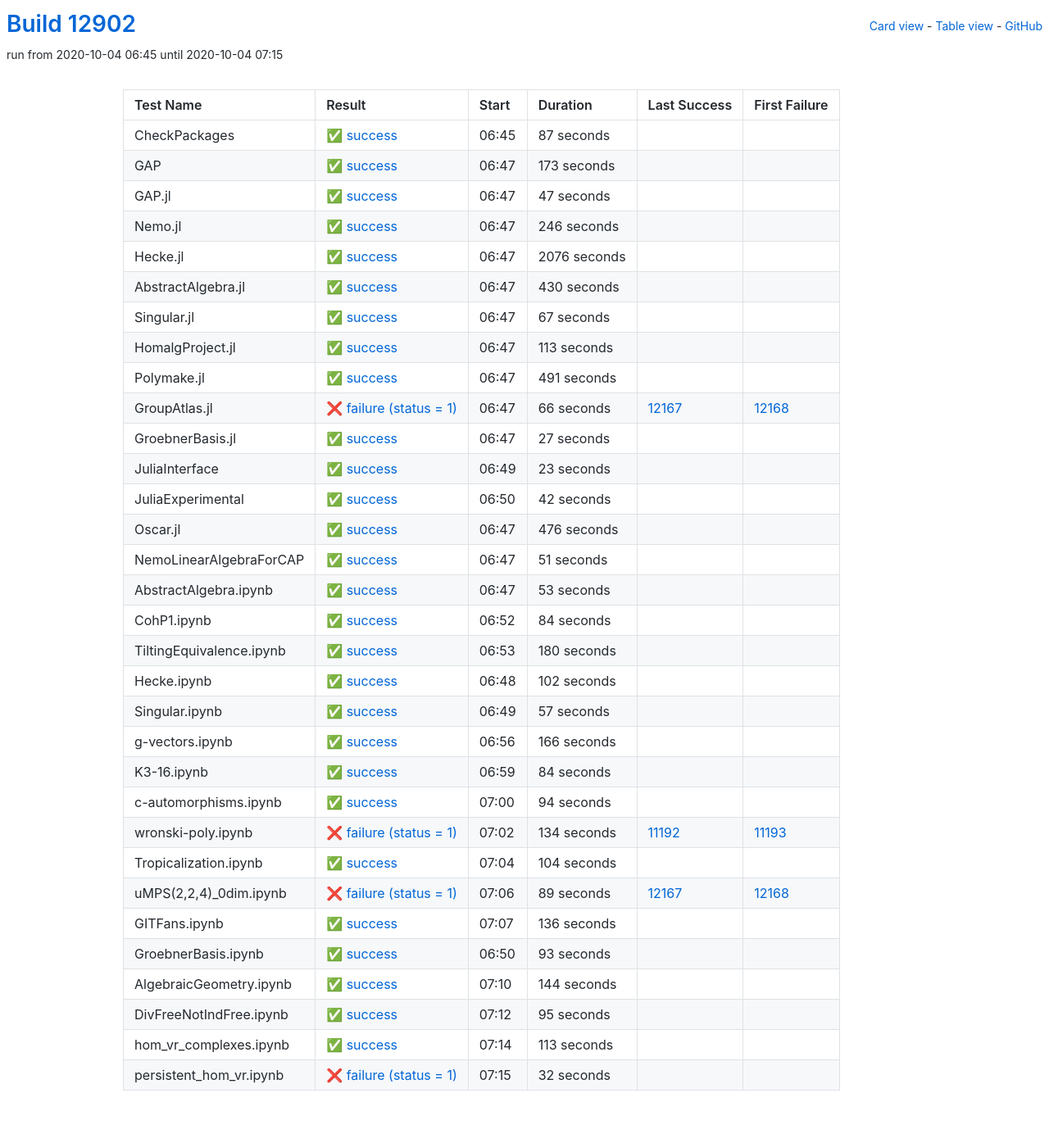
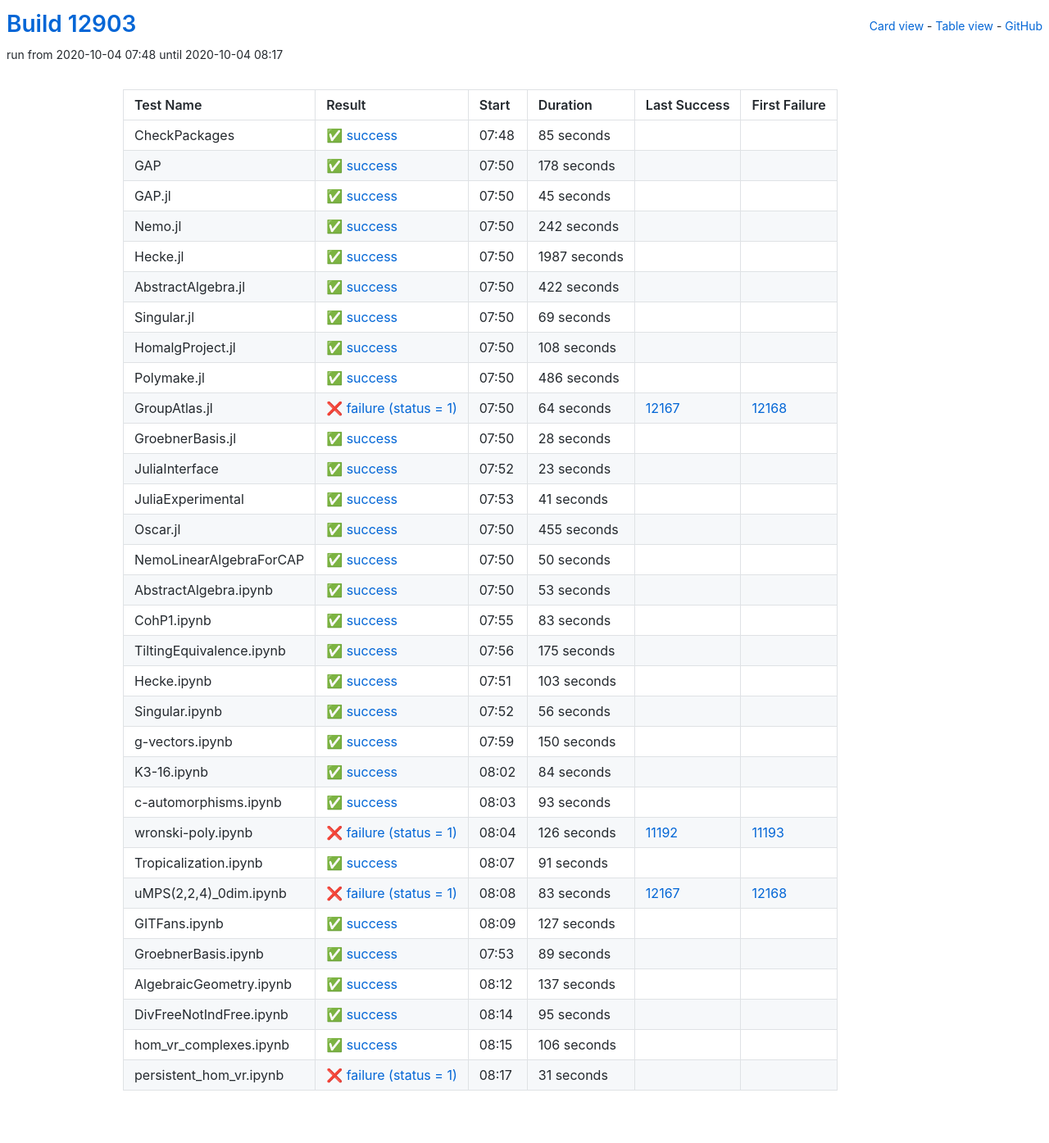
Before and after one commit to oscar-system/oscar-ci-status, a Jekyll site: the page built from table.html, in a window 1280 px wide. Shown: the whole page at 82% size. Built offline with Jekyll 4.4.1, drawn with Linux system fonts in a browser that asks for light colours.

Commit message:
Build #12903

```diff
--- a/_data/ci.yml
+++ b/_data/ci.yml
@@ -1,6 +1,6 @@
 ---
-build: 12902
-build_url: https://oscarci.mathematik.uni-kl.de/job/oscar/12902/
+build: 12903
+build_url: https://oscarci.mathematik.uni-kl.de/job/oscar/12903/
 job: oscar
 organization: oscar-system
 repo: oscar-ci-status
@@ -8,140 +8,140 @@
 tests:
 - name: CheckPackages
   id: checkpackages
-  log: https://oscarci.mathematik.uni-kl.de/job/oscar/12902/artifact/logs/build-12902/CheckPackages.log
-  start: 2020-10-04 06:45
+  log: https://oscarci.mathematik.uni-kl.de/job/oscar/12903/artifact/logs/build-12903/CheckPackages.log
+  start: 2020-10-04 07:48
   success: true
   exitcode: 0
   status: success
-  duration: 87
+  duration: 85
   last_success: false
   last_success_url:
   first_failure: false
   first_failure_url:
 - name: GAP
   id: gap
-  log: https://oscarci.mathematik.uni-kl.de/job/oscar/12902/artifact/logs/build-12902/GAP.log
-  start: 2020-10-04 06:47
+  log: https://oscarci.mathematik.uni-kl.de/job/oscar/12903/artifact/logs/build-12903/GAP.log
+  start: 2020-10-04 07:50
   success: true
   exitcode: 0
   status: success
-  duration: 173
+  duration: 178
   last_success: false
   last_success_url:
   first_failure: false
   first_failure_url:
 - name: GAP.jl
   id: gap-jl
-  log: https://oscarci.mathematik.uni-kl.de/job/oscar/12902/artifact/logs/build-12902/GAP.jl.log
-  start: 2020-10-04 06:47
+  log: https://oscarci.mathematik.uni-kl.de/job/oscar/12903/artifact/logs/build-12903/GAP.jl.log
+  start: 2020-10-04 07:50
   success: true
   exitcode: 0
   status: success
-  duration: 47
+  duration: 45
   last_success: false
   last_success_url:
   first_failure: false
   first_failure_url:
 - name: Nemo.jl
   id: nemo-jl
-  log: https://oscarci.mathematik.uni-kl.de/job/oscar/12902/artifact/logs/build-12902/Nemo.jl.log
-  start: 2020-10-04 06:47
+  log: https://oscarci.mathematik.uni-kl.de/job/oscar/12903/artifact/logs/build-12903/Nemo.jl.log
+  start: 2020-10-04 07:50
   success: true
   exitcode: 0
   status: success
-  duration: 246
+  duration: 242
   last_success: false
   last_success_url:
   first_failure: false
   first_failure_url:
 - name: Hecke.jl
   id: hecke-jl
-  log: https://oscarci.mathematik.uni-kl.de/job/oscar/12902/artifact/logs/build-12902/Hecke.jl.log
-  start: 2020-10-04 06:47
+  log: https://oscarci.mathematik.uni-kl.de/job/oscar/12903/artifact/logs/build-12903/Hecke.jl.log
+  start: 2020-10-04 07:50
   success: true
   exitcode: 0
   status: success
-  duration: 2076
+  duration: 1987
   last_success: false
   last_success_url:
   first_failure: false
   first_failure_url:
 - name: AbstractAlgebra.jl
   id: abstractalgebra-jl
-  log: https://oscarci.mathematik.uni-kl.de/job/oscar/12902/artifact/logs/build-12902/AbstractAlgebra.jl.log
-  start: 2020-10-04 06:47
+  log: https://oscarci.mathematik.uni-kl.de/job/oscar/12903/artifact/logs/build-12903/AbstractAlgebra.jl.log
+  start: 2020-10-04 07:50
   success: true
   exitcode: 0
   status: success
-  duration: 430
+  duration: 422
   last_success: false
   last_success_url:
   first_failure: false
   first_failure_url:
 - name: Singular.jl
   id: singular-jl
-  log: https://oscarci.mathematik.uni-kl.de/job/oscar/12902/artifact/logs/build-12902/Singular.jl.log
-  start: 2020-10-04 06:47
+  log: https://oscarci.mathematik.uni-kl.de/job/oscar/12903/artifact/logs/build-12903/Singular.jl.log
+  start: 2020-10-04 07:50
   success: true
   exitcode: 0
   status: success
-  duration: 67
+  duration: 69
   last_success: false
   last_success_url:
   first_failure: false
   first_failure_url:
 - name: HomalgProject.jl
   id: homalgproject-jl
-  log: https://oscarci.mathematik.uni-kl.de/job/oscar/12902/artifact/logs/build-12902/HomalgProject.jl.log
-  start: 2020-10-04 06:47
+  log: https://oscarci.mathematik.uni-kl.de/job/oscar/12903/artifact/logs/build-12903/HomalgProject.jl.log
+  start: 2020-10-04 07:50
   success: true
   exitcode: 0
   status: success
-  duration: 113
+  duration: 108
   last_success: false
   last_success_url:
   first_failure: false
   first_failure_url:
 - name: Polymake.jl
   id: polymake-jl
-  log: https://oscarci.mathematik.uni-kl.de/job/oscar/12902/artifact/logs/build-12902/Polymake.jl.log
-  start: 2020-10-04 06:47
+  log: https://oscarci.mathematik.uni-kl.de/job/oscar/12903/artifact/logs/build-12903/Polymake.jl.log
+  start: 2020-10-04 07:50
   success: true
   exitcode: 0
   status: success
-  duration: 491
+  duration: 486
   last_success: false
   last_success_url:
   first_failure: false
   first_failure_url:
 - name: GroupAtlas.jl
   id: groupatlas-jl
-  log: https://oscarci.mathematik.uni-kl.de/job/oscar/12902/artifact/logs/build-12902/GroupAtlas.jl.log
-  start: 2020-10-04 06:47
+  log: https://oscarci.mathematik.uni-kl.de/job/oscar/12903/artifact/logs/build-12903/GroupAtlas.jl.log
+  start: 2020-10-04 07:50
   success: false
   exitcode: 1
   status: failure
-  duration: 66
+  duration: 64
   last_success: 12167
   last_success_url: https://oscarci.mathematik.uni-kl.de/job/oscar/12167/
   first_failure: 12168
   first_failure_url: https://oscarci.mathematik.uni-kl.de/job/oscar/12168/
 - name: GroebnerBasis.jl
   id: groebnerbasis-jl
-  log: https://oscarci.mathematik.uni-kl.de/job/oscar/12902/artifact/logs/build-12902/GroebnerBasis.jl.log
-  start: 2020-10-04 06:47
+  log: https://oscarci.mathematik.uni-kl.de/job/oscar/12903/artifact/logs/build-12903/GroebnerBasis.jl.log
+  start: 2020-10-04 07:50
   success: true
   exitcode: 0
   status: success
-  duration: 27
+  duration: 28
   last_success: false
   last_success_url:
   first_failure: false
   first_failure_url:
 - name: JuliaInterface
   id: juliainterface
-  log: https://oscarci.mathematik.uni-kl.de/job/oscar/12902/artifact/logs/build-12902/JuliaInterface.log
-  start: 2020-10-04 06:49
+  log: https://oscarci.mathematik.uni-kl.de/job/oscar/12903/artifact/logs/build-12903/JuliaInterface.log
+  start: 2020-10-04 07:52
   success: true
   exitcode: 0
   status: success
@@ -152,44 +152,44 @@
   first_failure_url:
 - name: JuliaExperimental
   id: juliaexperimental
-  log: https://oscarci.mathematik.uni-kl.de/job/oscar/12902/artifact/logs/build-12902/JuliaExperimental.log
-  start: 2020-10-04 06:50
+  log: https://oscarci.mathematik.uni-kl.de/job/oscar/12903/artifact/logs/build-12903/JuliaExperimental.log
+  start: 2020-10-04 07:53
   success: true
   exitcode: 0
   status: success
-  duration: 42
+  duration: 41
   last_success: false
   last_success_url:
   first_failure: false
   first_failure_url:
 - name: Oscar.jl
   id: oscar-jl
-  log: https://oscarci.mathematik.uni-kl.de/job/oscar/12902/artifact/logs/build-12902/Oscar.jl.log
-  start: 2020-10-04 06:47
+  log: https://oscarci.mathematik.uni-kl.de/job/oscar/12903/artifact/logs/build-12903/Oscar.jl.log
+  start: 2020-10-04 07:50
   success: true
   exitcode: 0
   status: success
-  duration: 476
+  duration: 455
   last_success: false
   last_success_url:
   first_failure: false
   first_failure_url:
 - name: NemoLinearAlgebraForCAP
   id: nemolinearalgebraforcap
-  log: https://oscarci.mathematik.uni-kl.de/job/oscar/12902/artifact/logs/build-12902/NemoLinearAlgebraForCAP.log
-  start: 2020-10-04 06:47
+  log: https://oscarci.mathematik.uni-kl.de/job/oscar/12903/artifact/logs/build-12903/NemoLinearAlgebraForCAP.log
+  start: 2020-10-04 07:50
   success: true
   exitcode: 0
   status: success
-  duration: 51
+  duration: 50
   last_success: false
   last_success_url:
   first_failure: false
   first_failure_url:
 - name: AbstractAlgebra.ipynb
   id: abstractalgebra-ipynb
-  log: https://oscarci.mathematik.uni-kl.de/job/oscar/12902/artifact/logs/build-12902/AbstractAlgebra.ipynb.log
-  start: 2020-10-04 06:47
+  log: https://oscarci.mathematik.uni-kl.de/job/oscar/12903/artifact/logs/build-12903/AbstractAlgebra.ipynb.log
+  start: 2020-10-04 07:50
   success: true
   exitcode: 0
   status: success
@@ -200,68 +200,68 @@
   first_failure_url:
 - name: CohP1.ipynb
   id: cohp1-ipynb
-  log: https://oscarci.mathematik.uni-kl.de/job/oscar/12902/artifact/logs/build-12902/CohP1.ipynb.log
-  start: 2020-10-04 06:52
+  log: https://oscarci.mathematik.uni-kl.de/job/oscar/12903/artifact/logs/build-12903/CohP1.ipynb.log
+  start: 2020-10-04 07:55
   success: true
   exitcode: 0
   status: success
-  duration: 84
+  duration: 83
   last_success: false
   last_success_url:
   first_failure: false
   first_failure_url:
 - name: TiltingEquivalence.ipynb
   id: tiltingequivalence-ipynb
-  log: https://oscarci.mathematik.uni-kl.de/job/oscar/12902/artifact/logs/build-12902/TiltingEquivalence.ipynb.log
-  start: 2020-10-04 06:53
+  log: https://oscarci.mathematik.uni-kl.de/job/oscar/12903/artifact/logs/build-12903/TiltingEquivalence.ipynb.log
+  start: 2020-10-04 07:56
   success: true
   exitcode: 0
   status: success
-  duration: 180
+  duration: 175
   last_success: false
   last_success_url:
   first_failure: false
   first_failure_url:
 - name: Hecke.ipynb
   id: hecke-ipynb
-  log: https://oscarci.mathematik.uni-kl.de/job/oscar/12902/artifact/logs/build-12902/Hecke.ipynb.log
-  start: 2020-10-04 06:48
+  log: https://oscarci.mathematik.uni-kl.de/job/oscar/12903/artifact/logs/build-12903/Hecke.ipynb.log
+  start: 2020-10-04 07:51
   success: true
   exitcode: 0
   status: success
-  duration: 102
+  duration: 103
   last_success: false
   last_success_url:
   first_failure: false
   first_failure_url:
 - name: Singular.ipynb
   id: singular-ipynb
-  log: https://oscarci.mathematik.uni-kl.de/job/oscar/12902/artifact/logs/build-12902/Singular.ipynb.log
-  start: 2020-10-04 06:49
+  log: https://oscarci.mathematik.uni-kl.de/job/oscar/12903/artifact/logs/build-12903/Singular.ipynb.log
+  start: 2020-10-04 07:52
   success: true
   exitcode: 0
   status: success
-  duration: 57
+  duration: 56
   last_success: false
   last_success_url:
   first_failure: false
   first_failure_url:
 - name: g-vectors.ipynb
   id: g-vectors-ipynb
-  log: https://oscarci.mathematik.uni-kl.de/job/oscar/12902/artifact/logs/build-12902/g-vectors.ipynb.log
-  start: 2020-10-04 06:56
+  log: https://oscarci.mathematik.uni-kl.de/job/oscar/12903/artifact/logs/build-12903/g-vectors.ipynb.log
+  start: 2020-10-04 07:59
   success: true
   exitcode: 0
   status: success
-  duration: 166
+  duration: 150
   last_success: false
   last_success_url:
   first_failure: false
   first_failure_url:
 - name: K3-16.ipynb
   id: k3-16-ipynb
-  log: https://oscarci.mathematik.uni-kl.de/job/oscar/12902/artifact/logs/build-12902/K3-16.ipynb.log
-  start: 2020-10-04 06:59
+  log: https://oscarci.mathematik.uni-kl.de/job/oscar/12903/artifact/logs/build-12903/K3-16.ipynb.log
+  start: 2020-10-04 08:02
   success: true
   exitcode: 0
   status: success
@@ -272,68 +272,8 @@
   first_failure_url:
 - name: c-automorphisms.ipynb
   id: c-automorphisms-ipynb
-  log: https://oscarci.mathematik.uni-kl.de/job/oscar/12902/artifact/logs/build-12902/c-automorphisms.ipynb.log
-  start: 2020-10-04 07:00
-  success: true
-  exitcode: 0
-  status: success
-  duration: 94
-  last_success: false
-  last_success_url:
-  first_failure: false
-  first_failure_url:
-- name: wronski-poly.ipynb
-  id: wronski-poly-ipynb
-  log: https://oscarci.mathematik.uni-kl.de/job/oscar/12902/artifact/logs/build-12902/wronski-poly.ipynb.log
-  start: 2020-10-04 07:02
-  success: false
-  exitcode: 1
-  status: failure
-  duration: 134
-  last_success: 11192
-  last_success_url: https://oscarci.mathematik.uni-kl.de/job/oscar/11192/
-  first_failure: 11193
-  first_failure_url: https://oscarci.mathematik.uni-kl.de/job/oscar/11193/
-- name: Tropicalization.ipynb
-  id: tropicalization-ipynb
-  log: https://oscarci.mathematik.uni-kl.de/job/oscar/12902/artifact/logs/build-12902/Tropicalization.ipynb.log
-  start: 2020-10-04 07:04
-  success: true
-  exitcode: 0
-  status: success
-  duration: 104
-  last_success: false
-  last_success_url:
-  first_failure: false
-  first_failure_url:
-- name: uMPS(2,2,4)_0dim.ipynb
-  id: umps-2-2-4-0dim-ipynb
-  log: https://oscarci.mathematik.uni-kl.de/job/oscar/12902/artifact/logs/build-12902/uMPS-2-2-4-_0dim.ipynb.log
-  start: 2020-10-04 07:06
-  success: false
-  exitcode: 1
-  status: failure
-  duration: 89
-  last_success: 12167
-  last_success_url: https://oscarci.mathematik.uni-kl.de/job/oscar/12167/
-  first_failure: 12168
-  first_failure_url: https://oscarci.mathematik.uni-kl.de/job/oscar/12168/
-- name: GITFans.ipynb
-  id: gitfans-ipynb
-  log: https://oscarci.mathematik.uni-kl.de/job/oscar/12902/artifact/logs/build-12902/GITFans.ipynb.log
-  start: 2020-10-04 07:07
-  success: true
-  exitcode: 0
-  status: success
-  duration: 136
-  last_success: false
-  last_success_url:
-  first_failure: false
-  first_failure_url:
-- name: GroebnerBasis.ipynb
-  id: groebnerbasis-ipynb
-  log: https://oscarci.mathematik.uni-kl.de/job/oscar/12902/artifact/logs/build-12902/GroebnerBasis.ipynb.log
-  start: 2020-10-04 06:50
+  log: https://oscarci.mathematik.uni-kl.de/job/oscar/12903/artifact/logs/build-12903/c-automorphisms.ipynb.log
+  start: 2020-10-04 08:03
   success: true
   exitcode: 0
   status: success
@@ -342,22 +282,82 @@
   last_success_url:
   first_failure: false
   first_failure_url:
-- name: AlgebraicGeometry.ipynb
-  id: algebraicgeometry-ipynb
-  log: https://oscarci.mathematik.uni-kl.de/job/oscar/12902/artifact/logs/build-12902/AlgebraicGeometry.ipynb.log
-  start: 2020-10-04 07:10
+- name: wronski-poly.ipynb
+  id: wronski-poly-ipynb
+  log: https://oscarci.mathematik.uni-kl.de/job/oscar/12903/artifact/logs/build-12903/wronski-poly.ipynb.log
+  start: 2020-10-04 08:04
+  success: false
+  exitcode: 1
+  status: failure
+  duration: 126
+  last_success: 11192
+  last_success_url: https://oscarci.mathematik.uni-kl.de/job/oscar/11192/
+  first_failure: 11193
+  first_failure_url: https://oscarci.mathematik.uni-kl.de/job/oscar/11193/
+- name: Tropicalization.ipynb
+  id: tropicalization-ipynb
+  log: https://oscarci.mathematik.uni-kl.de/job/oscar/12903/artifact/logs/build-12903/Tropicalization.ipynb.log
+  start: 2020-10-04 08:07
   success: true
   exitcode: 0
   status: success
-  duration: 144
+  duration: 91
+  last_success: false
+  last_success_url:
+  first_failure: false
+  first_failure_url:
+- name: uMPS(2,2,4)_0dim.ipynb
+  id: umps-2-2-4-0dim-ipynb
+  log: https://oscarci.mathematik.uni-kl.de/job/oscar/12903/artifact/logs/build-12903/uMPS-2-2-4-_0dim.ipynb.log
+  start: 2020-10-04 08:08
+  success: false
+  exitcode: 1
+  status: failure
+  duration: 83
+  last_success: 12167
+  last_success_url: https://oscarci.mathematik.uni-kl.de/job/oscar/12167/
+  first_failure: 12168
+  first_failure_url: https://oscarci.mathematik.uni-kl.de/job/oscar/12168/
+- name: GITFans.ipynb
+  id: gitfans-ipynb
+  log: https://oscarci.mathematik.uni-kl.de/job/oscar/12903/artifact/logs/build-12903/GITFans.ipynb.log
+  start: 2020-10-04 08:09
+  success: true
+  exitcode: 0
+  status: success
+  duration: 127
+  last_success: false
+  last_success_url:
+  first_failure: false
+  first_failure_url:
+- name: GroebnerBasis.ipynb
+  id: groebnerbasis-ipynb
+  log: https://oscarci.mathematik.uni-kl.de/job/oscar/12903/artifact/logs/build-12903/GroebnerBasis.ipynb.log
+  start: 2020-10-04 07:53
+  success: true
+  exitcode: 0
+  status: success
+  duration: 89
+  last_success: false
+  last_success_url:
+  first_failure: false
+  first_failure_url:
+- name: AlgebraicGeometry.ipynb
+  id: algebraicgeometry-ipynb
+  log: https://oscarci.mathematik.uni-kl.de/job/oscar/12903/artifact/logs/build-12903/AlgebraicGeometry.ipynb.log
+  start: 2020-10-04 08:12
+  success: true
+  exitcode: 0
+  status: success
+  duration: 137
   last_success: false
   last_success_url:
   first_failure: false
   first_failure_url:
 - name: DivFreeNotIndFree.ipynb
   id: divfreenotindfree-ipynb
-  log: https://oscarci.mathematik.uni-kl.de/job/oscar/12902/artifact/logs/build-12902/DivFreeNotIndFree.ipynb.log
-  start: 2020-10-04 07:12
+  log: https://oscarci.mathematik.uni-kl.de/job/oscar/12903/artifact/logs/build-12903/DivFreeNotIndFree.ipynb.log
+  start: 2020-10-04 08:14
   success: true
   exitcode: 0
   status: success
@@ -368,24 +368,24 @@
   first_failure_url:
 - name: hom_vr_complexes.ipynb
   id: hom-vr-complexes-ipynb
-  log: https://oscarci.mathematik.uni-kl.de/job/oscar/12902/artifact/logs/build-12902/hom_vr_complexes.ipynb.log
-  start: 2020-10-04 07:14
+  log: https://oscarci.mathematik.uni-kl.de/job/oscar/12903/artifact/logs/build-12903/hom_vr_complexes.ipynb.log
+  start: 2020-10-04 08:15
   success: true
   exitcode: 0
   status: success
-  duration: 113
+  duration: 106
   last_success: false
   last_success_url:
   first_failure: false
   first_failure_url:
 - name: persistent_hom_vr.ipynb
   id: persistent-hom-vr-ipynb
-  log: https://oscarci.mathematik.uni-kl.de/job/oscar/12902/artifact/logs/build-12902/persistent_hom_vr.ipynb.log
-  start: 2020-10-04 07:15
+  log: https://oscarci.mathematik.uni-kl.de/job/oscar/12903/artifact/logs/build-12903/persistent_hom_vr.ipynb.log
+  start: 2020-10-04 08:17
   success: false
   exitcode: 1
   status: failure
-  duration: 32
+  duration: 31
   last_success: false
   last_success_url:
   first_failure: false
```
Also changed, not shown: README.md.
